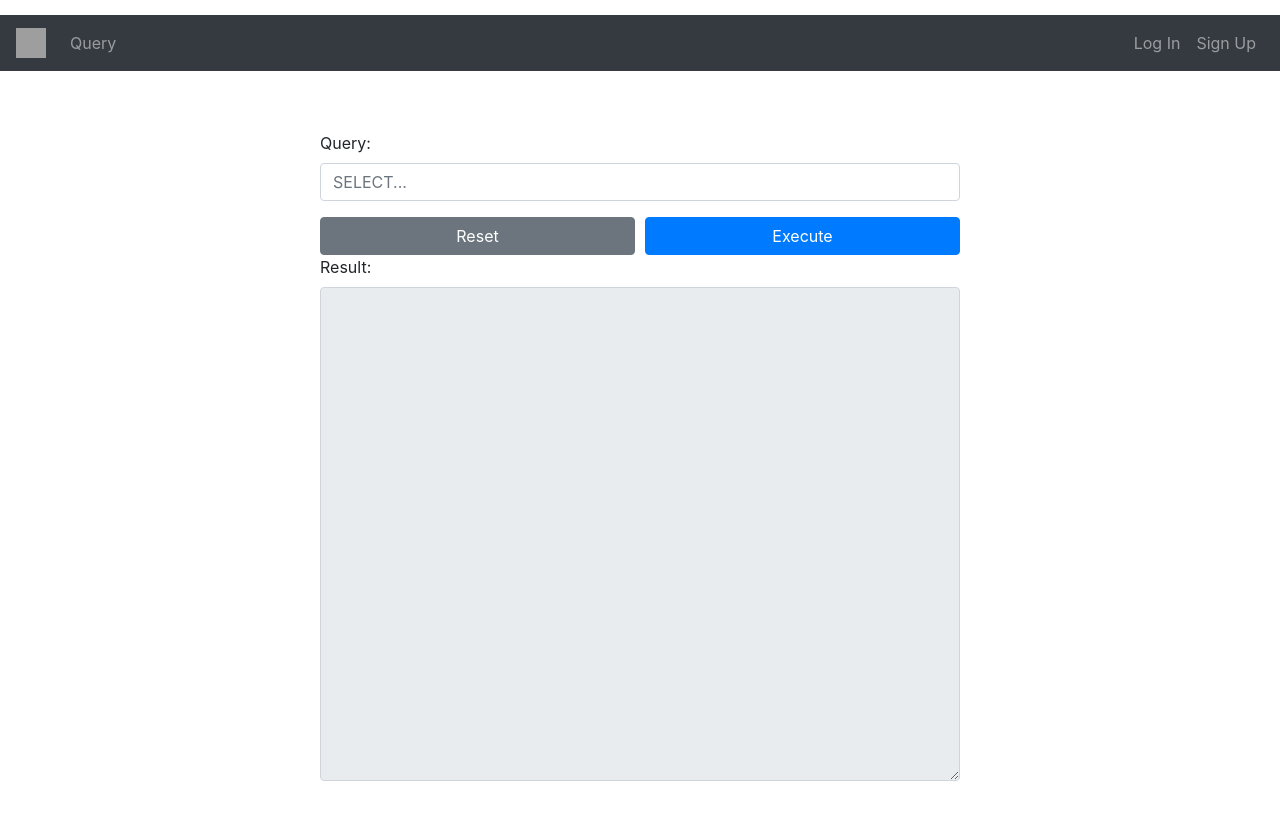
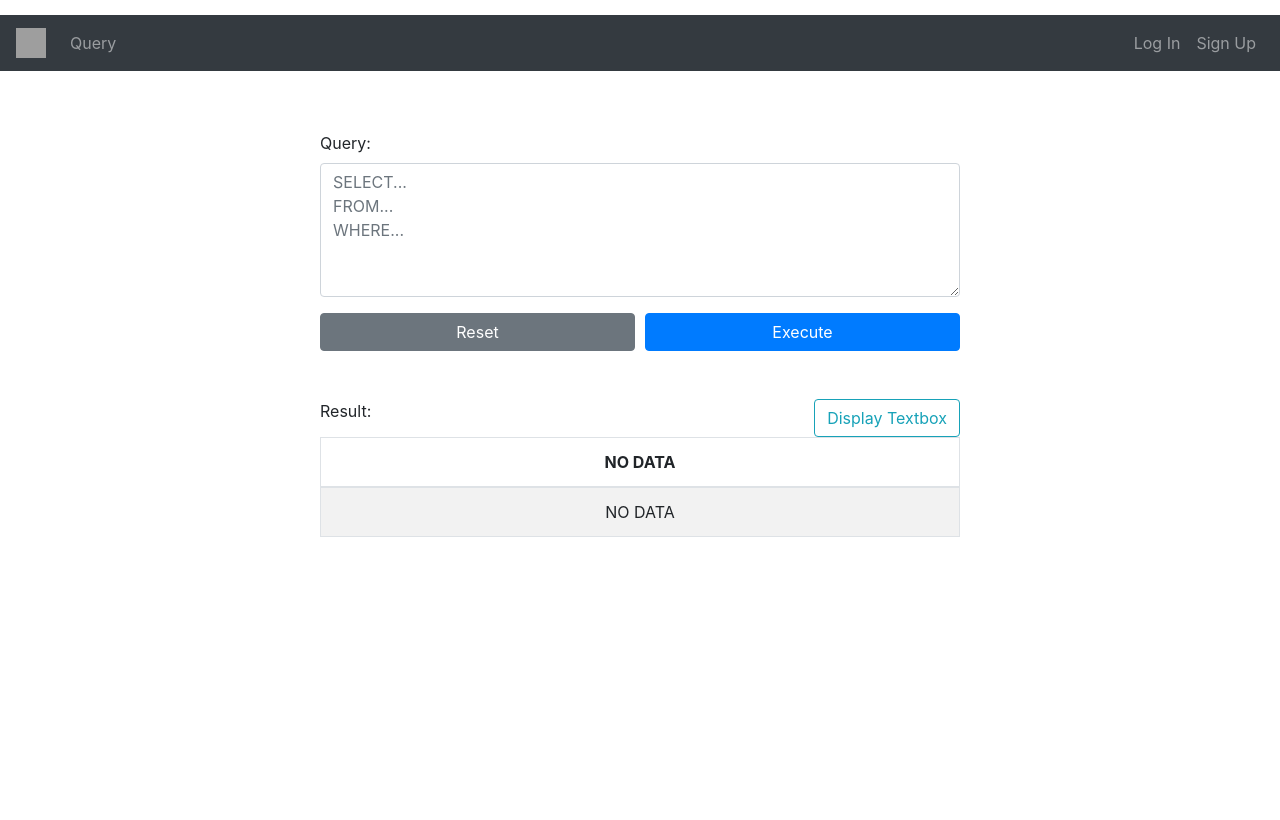
Before and after one commit to minhlong94/ORA-IU, a React (Create React App) app in the folder client/: page /query in a window 1280 px wide. Shown: the top 820 px of the page. Built offline with nearby package versions, Linux system fonts and the light colour scheme; grey boxes are pictures that could not be loaded.

Commit message:
Add table for query results

```diff
--- a/client/src/components/Account/Account.js
+++ b/client/src/components/Account/Account.js
@@ -57,7 +57,7 @@ const Account = () => {
     };
 
     return (
-        <div className={'bank-account'}>
+        <div className='bank-account'>
             <Form onSubmit={handleSubmit}>
                 <Form.Group controlId="bank_name">
                     <Form.Label>Bank Name</Form.Label>
@@ -96,17 +96,19 @@ const Account = () => {
                     </Col>
                 </Form.Row>
 
+                <Button type='submit'>Add</Button>
+            </Form>
+            <br/><br/>
 
-                <Button type={'submit'}>Add</Button>
-            </Form>
-            <div className={'registered-account'}>
+            <div className='registered-account'>
                 <h1>Registered Account</h1>
                 <CardColumns>
                     {state.registered_bank_account.map(el =>
                         <AccountItem key={el.customer_id}
                                      id={el.customer_id}
                                      bank_name={el.name}
-                                     bank_number={el.bank_number}/>)}
+                                     bank_number={el.bank_number}/>
+                    )}
                 </CardColumns>
             </div>
         </div>
--- a/client/src/components/Query/Query.js
+++ b/client/src/components/Query/Query.js
@@ -1,5 +1,5 @@
 import React, {useState} from "react";
-import {Button, Col, Form} from "react-bootstrap";
+import {Button, Col, Form, Table} from "react-bootstrap";
 import axios from "axios";
 
 import {QUERY} from "../../api_config";
@@ -15,6 +15,8 @@ const initial_state = {
 
 export default function Query() {
     const [state, setState] = useState(initial_state);
+    const [data, setData] = useState([]);
+    const [showTable, setShowTable] = useState(true);
 
     const handleSubmit = async event => {
         event.preventDefault();
@@ -27,6 +29,7 @@ export default function Query() {
         const response = await axios.post(QUERY, {
             statement: state.statement
         });
+        setData(response.data);
         newState.result = JSON.stringify(response.data, undefined, 4);
 
         setTimeout(() => {
@@ -45,13 +48,80 @@ export default function Query() {
         setState(initial_state);
     };
 
+    const changeDisplay = () => {
+        setShowTable(!showTable);
+    };
+
+    function renderTextbox() {
+        return (
+            <Form.Group controlId='result'>
+                <Form.Control as='textarea' rows='15'
+                              value={state.result}
+                              placeholder='No results'
+                              readOnly/>
+            </Form.Group>
+        )
+    }
+
+    function renderTable() {
+        if (!Array.isArray(data) || !data.length) {
+            return (
+                <Table striped bordered hover>
+                    <thead align={'center'}>
+                    <tr>
+                        <th>NO DATA</th>
+                    </tr>
+                    </thead>
+                    <tbody>
+                    <tr>
+                        <td align={'center'}>NO DATA</td>
+                    </tr>
+                    </tbody>
+                </Table>
+            )
+        }
+
+        return (
+            <Table striped bordered hover>
+                <thead align={'center'}>
+                <tr>
+                    {Object.entries(data[0]).map(element => {
+                        return (
+                            <th>
+                                {element[0]}
+                            </th>
+                        )
+                    })}
+                </tr>
+                </thead>
+                <tbody>
+                {data.map((item, key) => {
+                    return (
+                        <tr key={key}>
+                            {Object.entries(item).map(element => {
+                                return (
+                                    <td>
+                                        {element[1]}
+                                    </td>
+                                )
+                            })}
+                        </tr>
+                    )
+                })}
+                </tbody>
+            </Table>
+        )
+    }
+
+    function renderForm() {
         return (
             <div className='Query'>
-            <Form onSubmit={handleSubmit}>
+                <Form noValidate onSubmit={handleSubmit}>
                     <Form.Group controlId='statement'>
                         <Form.Label>Query:</Form.Label>
-                    <Form.Control type='text' value={state.statement}
-                                  placeholder={'SELECT...'}
+                        <Form.Control as="textarea" rows='5' type='text'
+                                      value={state.statement}
+                                      placeholder={'SELECT...\nFROM...\nWHERE...'}
                                       onChange={handleChange} required/>
                         <Form.Control.Feedback type={'invalid'}>
                             {state.errors.statement}
@@ -71,11 +141,28 @@ export default function Query() {
                         </Col>
                     </Form.Row>
 
-                <Form.Group controlId='result'>
+                    <br/><br/>
+
+                    <Form.Row>
+                        <Col>
                             <Form.Label>Result:</Form.Label>
-                    <Form.Control as="textarea" rows={'20'} value={state.result} readOnly/>
-                </Form.Group>
+                        </Col>
+                        <Col align={'right'}>
+                            <Button variant={'outline-info'} onClick={changeDisplay}>
+                                {!showTable ? <text>Display Table</text> : <text>Display Textbox</text>}
+                            </Button>
+                        </Col>
+                    </Form.Row>
+
+                    {showTable ? renderTable() : renderTextbox()}
                 </Form>
             </div>
+        )
+    }
+
+    return (
+        <React.Fragment>
+            {renderForm()}
+        </React.Fragment>
     );
 }
```
Lines whose indentation alone changed are shown as unchanged.
